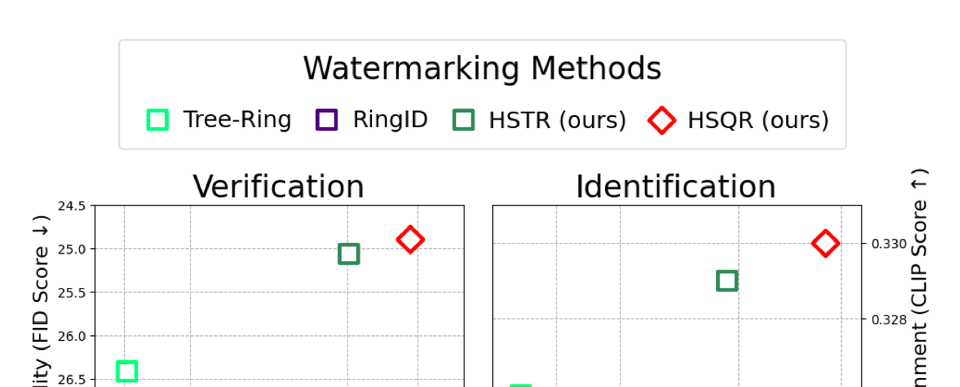
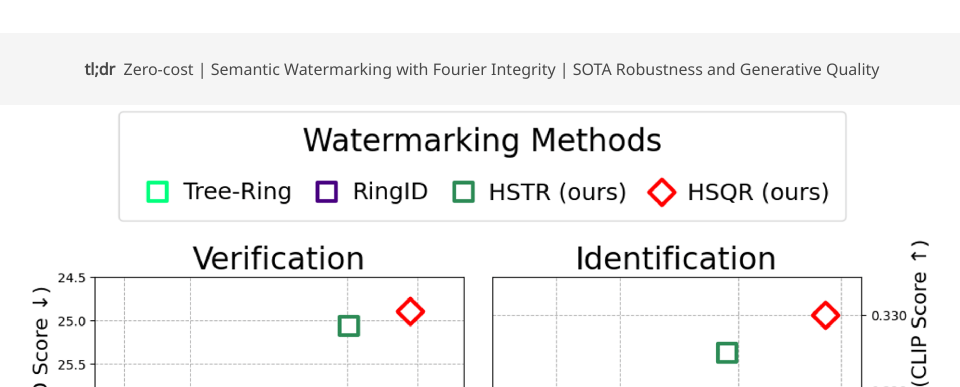
Before and after one commit to thomas11809/SFWMark, a plain HTML site: page docs/index.html in a window 1280 px wide. Shown: the part 413-800 px from the top of the page, without its empty margins (158-1118 px from the left). Drawn offline with nearby package versions, Linux system fonts and the light colour scheme; some icons are missing; a web font is replaced by a local one.

Commit message:
add tl;dr in project page(docs)

```diff
--- a/docs/index.html
+++ b/docs/index.html
@@ -127,6 +127,19 @@
     </div>
   </section>
 
+  <!-- tl;dr-->
+  <section class="hero is-small is-light">
+    <div class="hero-body">
+      <div class="container  is-max-desktop">
+        <div class="level-set has-text-justified">
+          <p class="has-text-centered">
+          <strong>tl;dr</strong>&nbsp;&nbsp;Zero-cost | Semantic Watermarking with Fourier Integrity | SOTA Robustness and Generative Quality
+          </p>
+
+        </div>
+      </div>
+    </div>
+  </section>
 
   <!-- Teaser image-->
   <section class="hero teaser">
```
